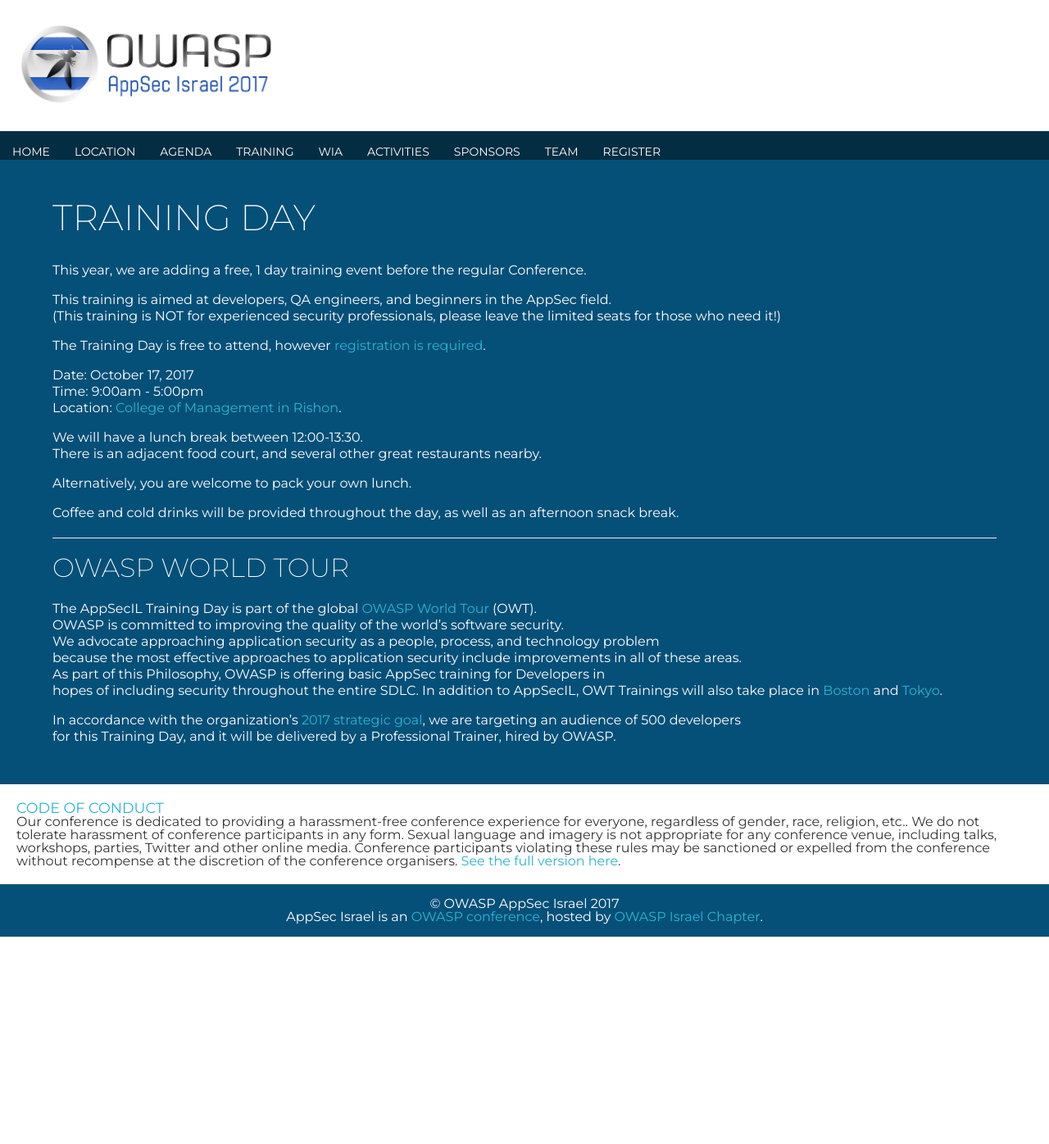
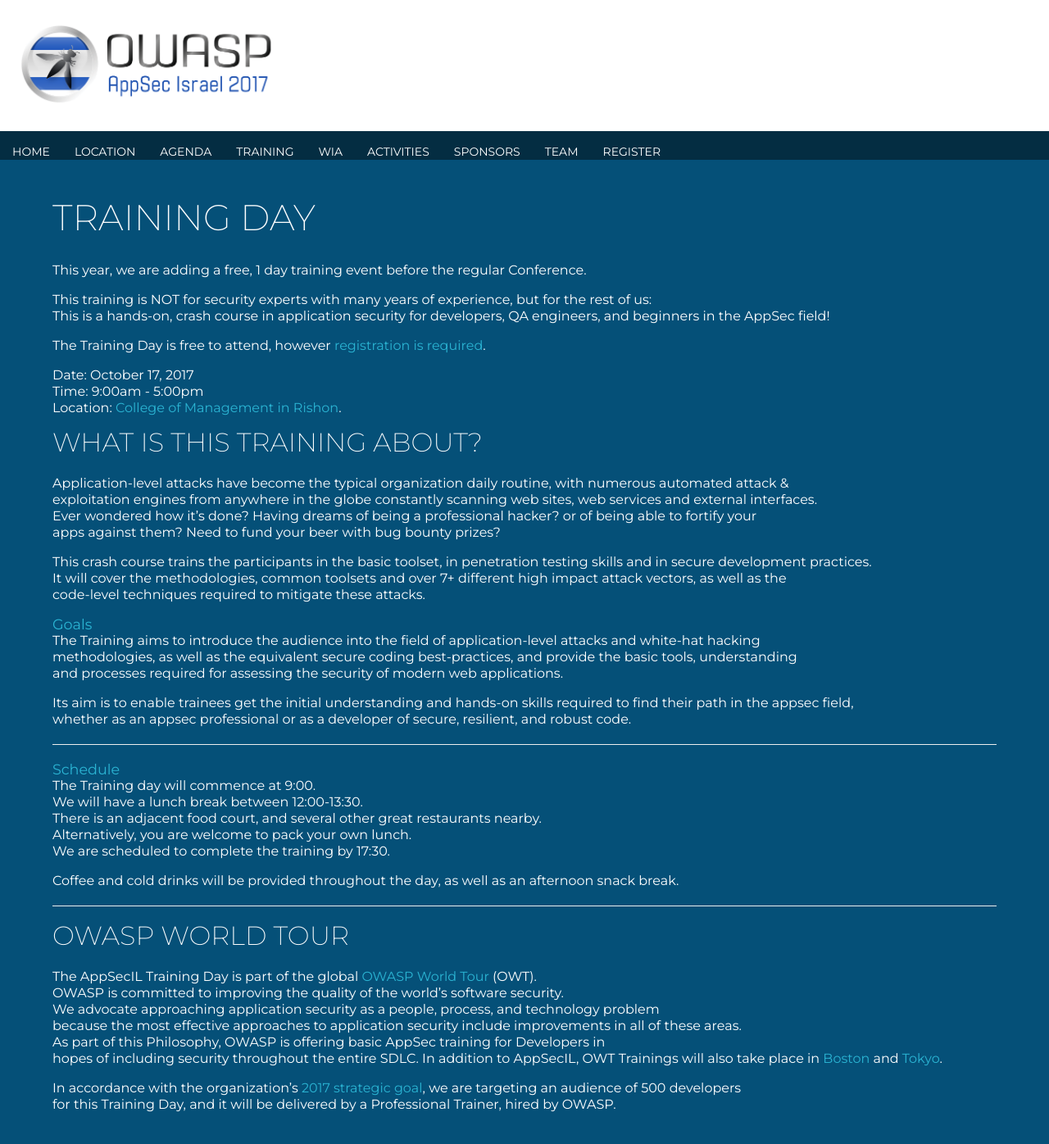
Before and after one commit to OWASP/AppSec-Israel-2017, a Jekyll site: the page built from Training.md, in a window 1280 px wide and 1400 px high. Shown: the top 1396 px of the window at 82% size. Built offline with Jekyll 4.4.1, drawn with Linux system fonts in a browser that asks for light colours; our own code applies the rules of GitHub Pages for plain Markdown files.

Commit message:
Added Training details

```diff
--- a/Training.md
+++ b/Training.md
@@ -5,8 +5,8 @@
 
 **This year, we are adding a free, 1 day training event before the regular Conference.**
 
-This training is aimed at developers, QA engineers, and beginners in the AppSec field.
-(This training is **NOT** for experienced security professionals, please leave the limited seats for those who need it!)
+This training is **NOT** for security experts with many years of experience, but for the rest of us:
+This is a hands-on, crash course in application security for developers, QA engineers, and beginners in the AppSec field!
 
 The Training Day is free to attend, however [registration is required](Register).
 
@@ -14,10 +14,34 @@ The Training Day is free to attend, however [registration is required](Register)
 **Time:** 9:00am - 5:00pm
 **Location:** [College of Management in Rishon](Location).
 
+### What is this Training about?
+
+Application-level attacks have become the typical organization daily routine, with numerous automated attack &
+exploitation engines from anywhere in the globe constantly scanning web sites, web services and external interfaces.
+Ever wondered how it’s done? Having dreams of being a professional hacker? or of being able to fortify your
+apps against them? Need to fund your beer with bug bounty prizes?
+
+This crash course trains the participants in the basic toolset, in penetration testing skills and in secure development practices.
+It will cover the methodologies, common toolsets and over 7+ different high impact attack vectors, as well as the
+code-level techniques required to mitigate these attacks.
+
+#### Goals
+
+The Training aims to introduce the audience into the field of application-level attacks and white-hat hacking
+methodologies, as well as the equivalent secure coding best-practices, and provide the basic tools, understanding
+and processes required for assessing the security of modern web applications.
+
+Its aim is to enable trainees get the initial understanding and hands-on skills required to find their path in the appsec field,
+whether as an appsec professional or as a developer of secure, resilient, and robust code.
+
+---
+
+#### Schedule
+The Training day will commence at 9:00.
 We will have a lunch break between 12:00-13:30.
 There is an adjacent food court, and several other great restaurants nearby.
-
 Alternatively, you are welcome to pack your own lunch.
+We are scheduled to complete the training by 17:30.
 
 Coffee and cold drinks will be provided throughout the day, as well as an afternoon snack break.
 
```
